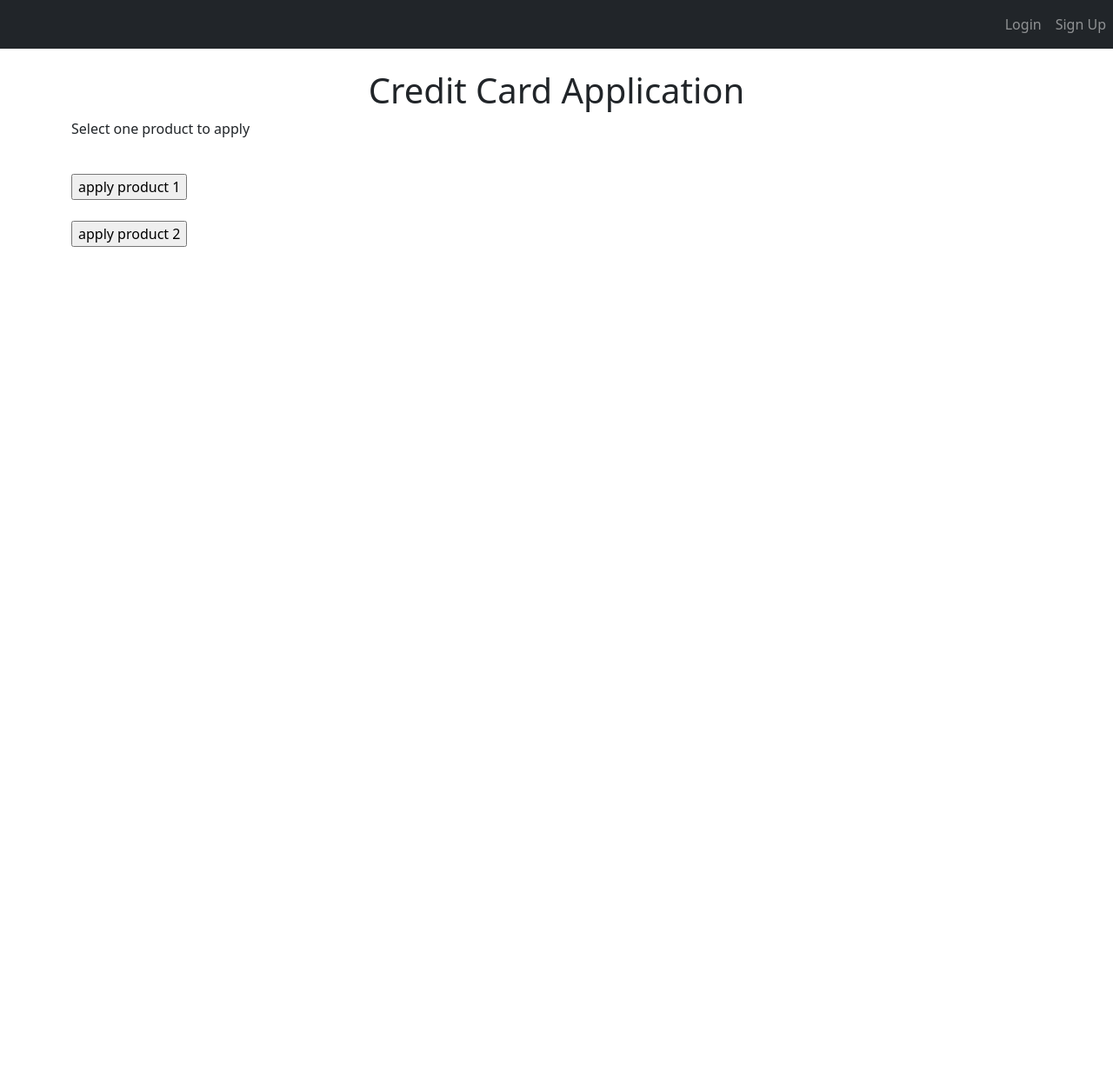
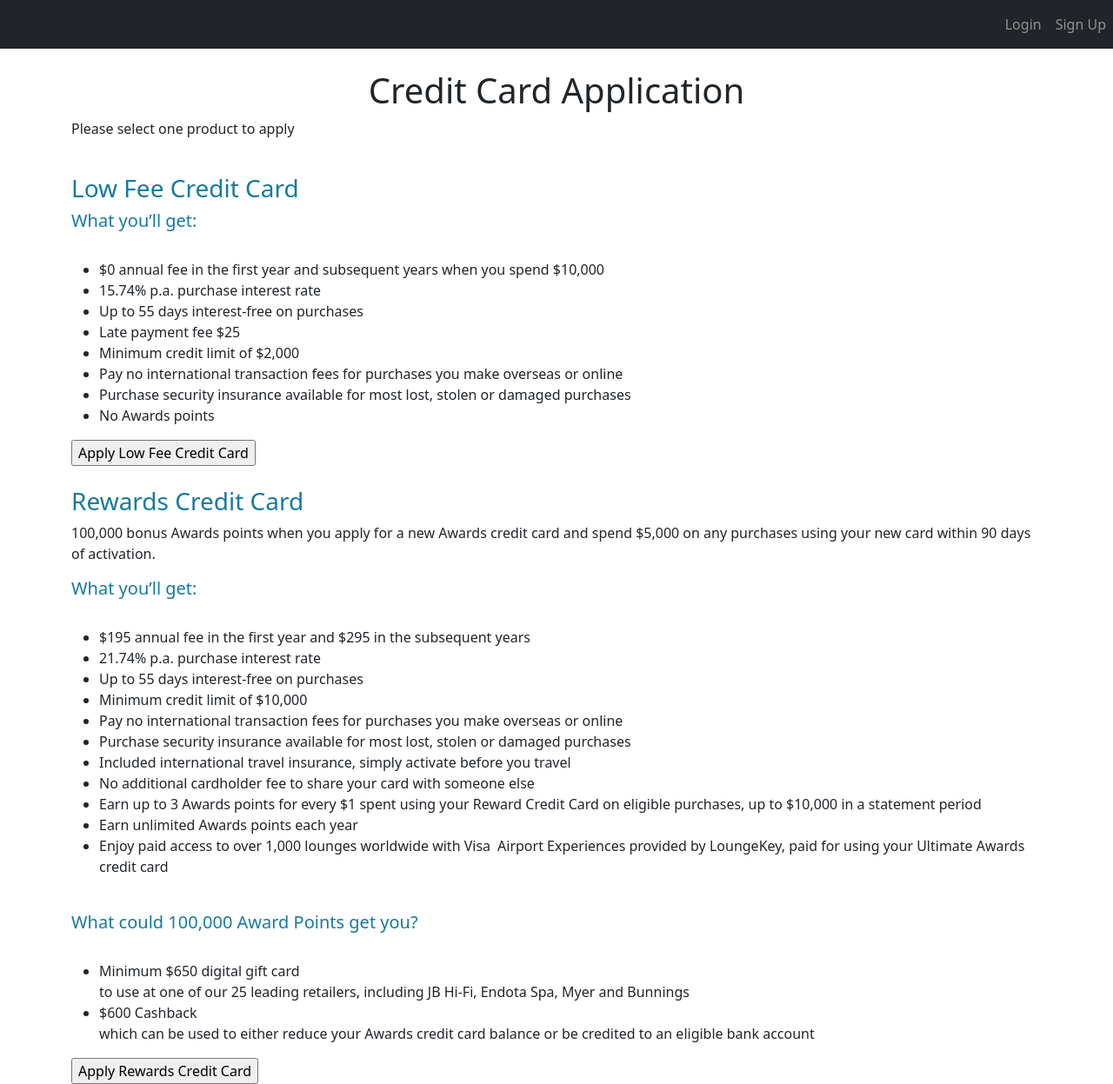
Before and after one commit to Jason-Work-FDM/JasonJeremyQi-credic-card-approval-system-group-project, a Flask app: page /apply in a window 1280 px wide. Shown: the whole page at 87% size. Before the commit the page ends 284 px from the top, so only its background shows below. Run offline with Flask 2, Linux system fonts and the light colour scheme; some libraries are stand-ins or nearby versions.

Commit message:
qi added apply .html

```diff
--- a/website/templates/apply.html
+++ b/website/templates/apply.html
@@ -1,7 +1,7 @@
 {% extends "base.html" %} {% block title %}User Dashboard{% endblock %} {% block content %}
 <br>
 <h1 align="center">Credit Card Application</h1>
-<p> Select one product to apply</p>
+<p> Please select one product to apply</p>
 <br>
 <!--
     <button type="button">apply product 1</button>
@@ -14,10 +14,59 @@
 -->
 
 <form method="post" action="/apply">
-    <input type="submit" value="apply product 1" name="action1"/>
+    <style>
+        h3 {
+          color: rgb(22, 121, 160);
+        }
+        h5 {
+          color: rgb(22, 121, 160);
+        }
+      </style>
+
+    <h3>Low Fee Credit Card</h3>
+    <h5>What you’ll get:</h5>
     <br>
+    <ul>
+        <li>$0 annual fee in the first year and subsequent years when you spend $10,000</li>
+        <li>15.74% p.a. purchase interest rate</li>
+        <li>Up to 55 days interest-free on purchases</li>
+        <li>Late payment fee $25</li>
+        <li>Minimum credit limit of $2,000</li>
+        <li>Pay no international transaction fees for purchases you make overseas or online</li>
+        <li>Purchase security insurance available for most lost, stolen or damaged purchases</li>
+        <li>No Awards points</li>
+        </ul>
+    <input type="submit" value="Apply Low Fee Credit Card" name="action1"/>
     <br>
-    <input type="submit" value="apply product 2" name="action2"/>
+    </br>
+    <h3>Rewards Credit Card</h3>
+    <p>100,000 bonus Awards points when you apply for a new Awards credit card and spend $5,000 on any purchases using your new card within 90 days of activation.</p>
+    <h5>What you’ll get:</h5>
+    <br>
+    <ul>
+        <li>$195 annual fee in the first year and $295 in the subsequent years</li>
+        <li>21.74% p.a. purchase interest rate</li>
+        <li>Up to 55 days interest-free on purchases</li>
+        <li>Minimum credit limit of $10,000</li>
+        <li>Pay no international transaction fees for purchases you make overseas or online</li>
+        <li>Purchase security insurance available for most lost, stolen or damaged purchases</li>
+        <li>Included international travel insurance, simply activate before you travel</li>
+        <li>No additional cardholder fee to share your card with someone else </li>
+        <li>Earn up to 3 Awards points for every $1 spent using your Reward Credit Card on eligible purchases, up to $10,000 in a statement period</li>
+        <li>Earn unlimited Awards points each year</li>
+        <li>Enjoy paid access to over 1,000 lounges worldwide with Visa Airport Experiences provided by LoungeKey, paid for using your Ultimate Awards credit card</li>
+    </ul>
+    <br>
+
+    <h5>What could 100,000 Award Points get you?</h5>
+    <br>
+    <ul>
+        <li>Minimum $650 digital gift card</li>
+        to use at one of our 25 leading retailers, including JB Hi-Fi, Endota Spa, Myer and Bunnings</br>
+        <li>$600 Cashback</li>
+        which can be used to either reduce your Awards credit card balance or be credited to an eligible bank account</ul>
+        </ul>
+    <input type="submit" value="Apply Rewards Credit Card" name="action2"/>
 </form>
 
 {% endblock %}
```
